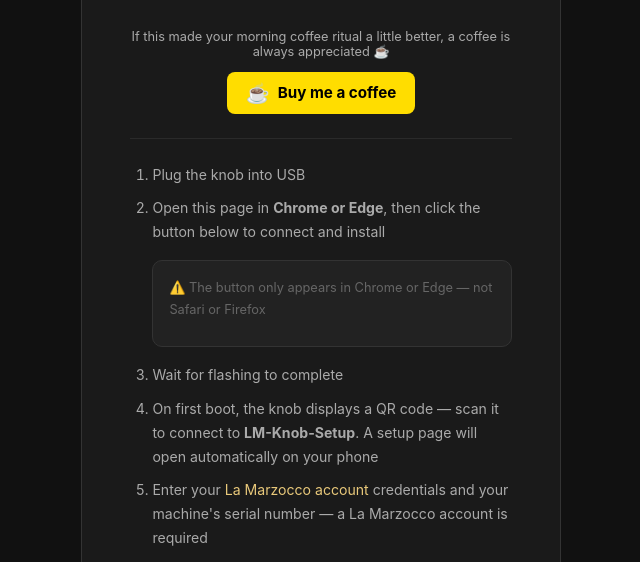
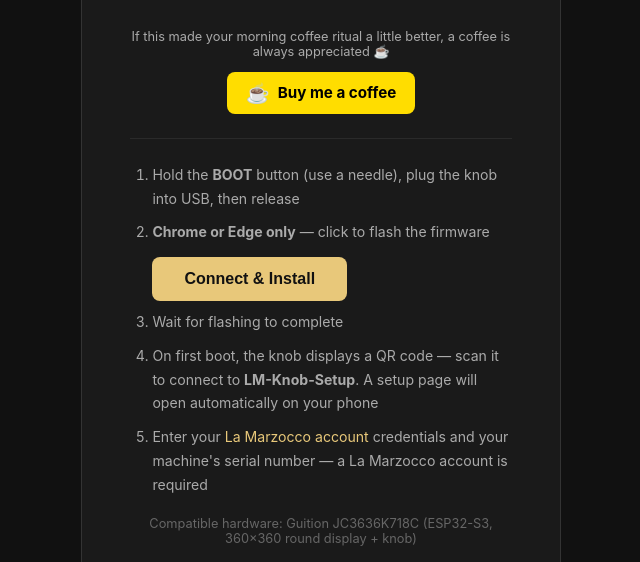
Before and after one commit to pschneeberger1986-ops/Knob-test, a plain HTML site: page index.html in a window 1280 px wide. Shown: the part 226-788 px from the top of the page, without its empty margins (319-959 px from the left). Drawn offline with Linux system fonts and the light colour scheme.

Commit message:
Add files via upload

```diff
--- a/index.html
+++ b/index.html
@@ -85,12 +85,15 @@
 
     <div class="steps">
       <ol>
-        <li>Plug the knob into USB</li>
+        <li>Hold the <strong>BOOT</strong> button (use a needle), plug the knob into USB, then release</li>
         <li>
-          Open this page in <strong>Chrome or Edge</strong>, then click the button below to connect and install
-          <div class="flash-step">
-            <p>⚠️ The button only appears in Chrome or Edge — not Safari or Firefox</p>
-            <esp-web-install-button manifest="manifest.json"></esp-web-install-button>
+          <strong>Chrome or Edge only</strong> — click to flash the firmware
+          <div style="margin-top:.8rem;">
+            <esp-web-install-button manifest="manifest.json" id="ewt" style="display:none"></esp-web-install-button>
+            <button onclick="document.getElementById('ewt').shadowRoot.querySelector('button').click()"
+              style="background:#e8c87a;color:#111;border:none;border-radius:8px;padding:.8rem 2rem;font-size:1rem;font-weight:600;cursor:pointer;">
+              Connect &amp; Install
+            </button>
           </div>
         </li>
         <li>Wait for flashing to complete</li>
```
